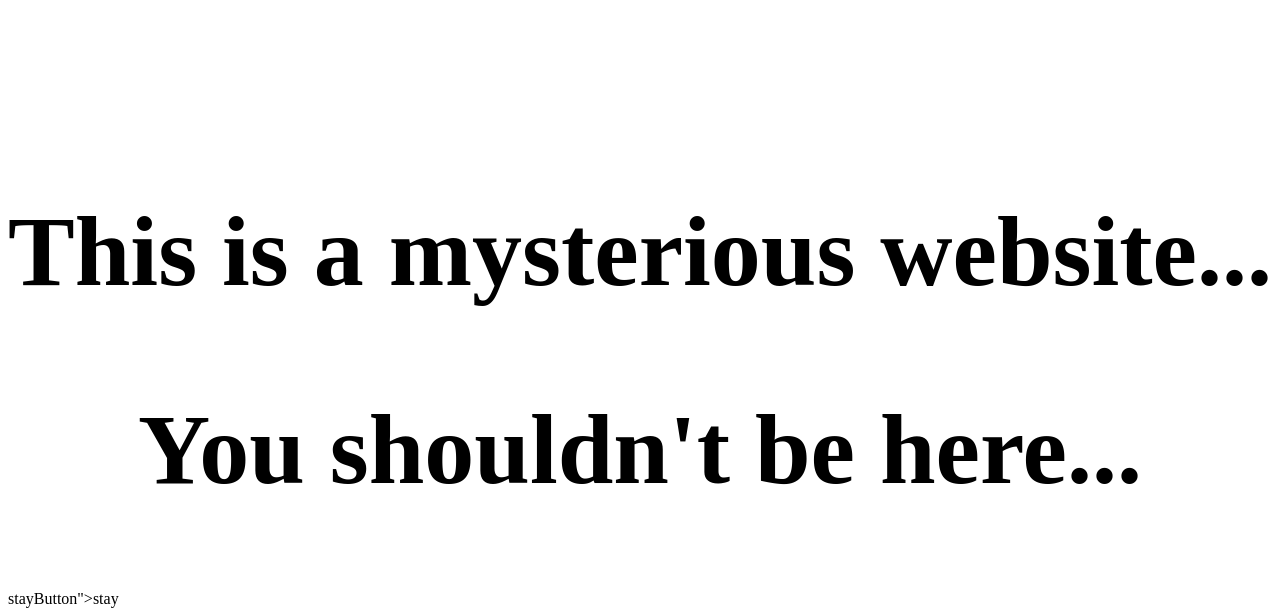
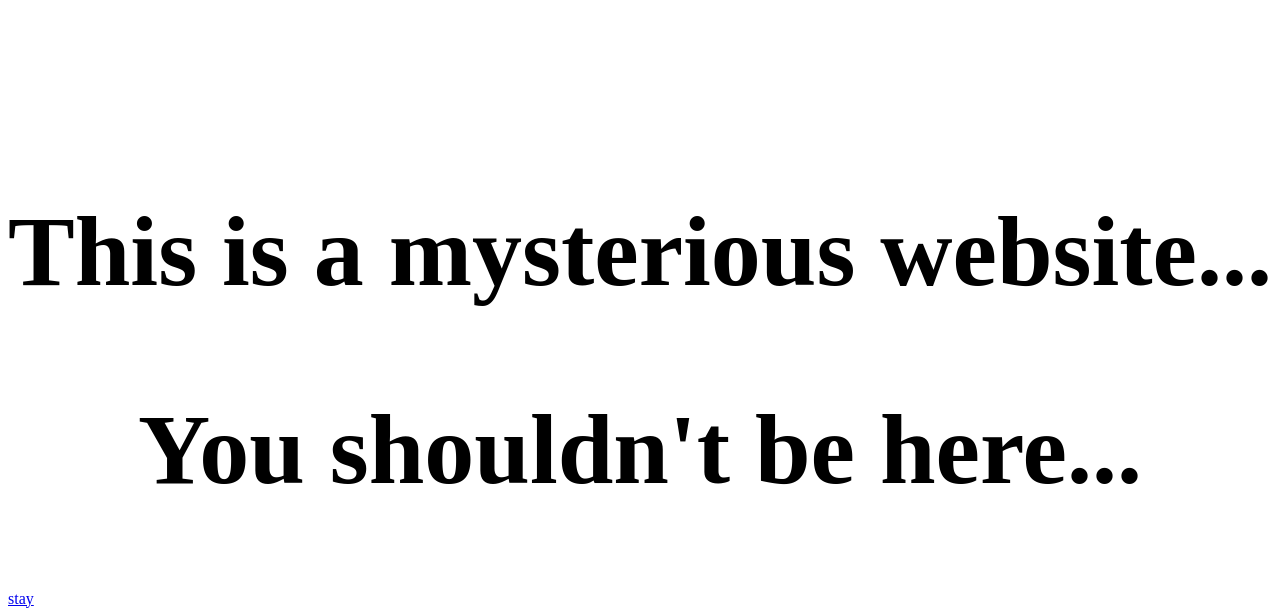
Before and after one commit to LuLuCheeky/CT07-Lucien, a plain HTML site: page thingBecauseImBored.html in a window 1280 px wide. Shown: the part 535-1151 px from the top of the page. Drawn offline with nearby package versions, Linux system fonts and the light colour scheme; some packages are replaced by stand-ins of ours.

Commit message:
Oct 11, 2026, 9:26 AM

```diff
--- a/thingBecauseImBored.html
+++ b/thingBecauseImBored.html
@@ -26,7 +26,7 @@
         <h1>Hi</h1>
         <h2>This is a mysterious website...</h2>
         <h2>You shouldn't be here...</h2>
-        <a href = "index.html"></a>stayButton">stay</button>
+        <a href = "index.html"><stayButton">stay</button></a>
 
         <script src = "thingBecauseImBored.js"></script>
     </body>
```
